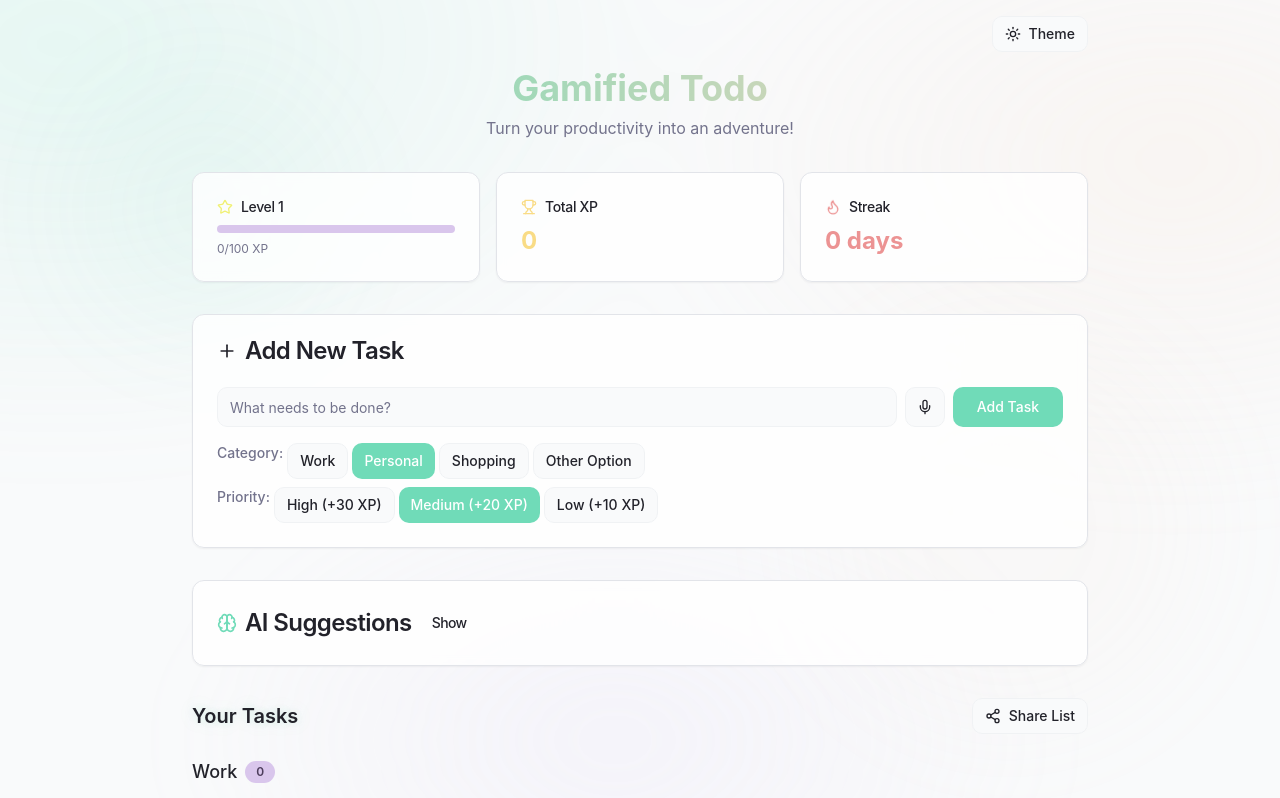
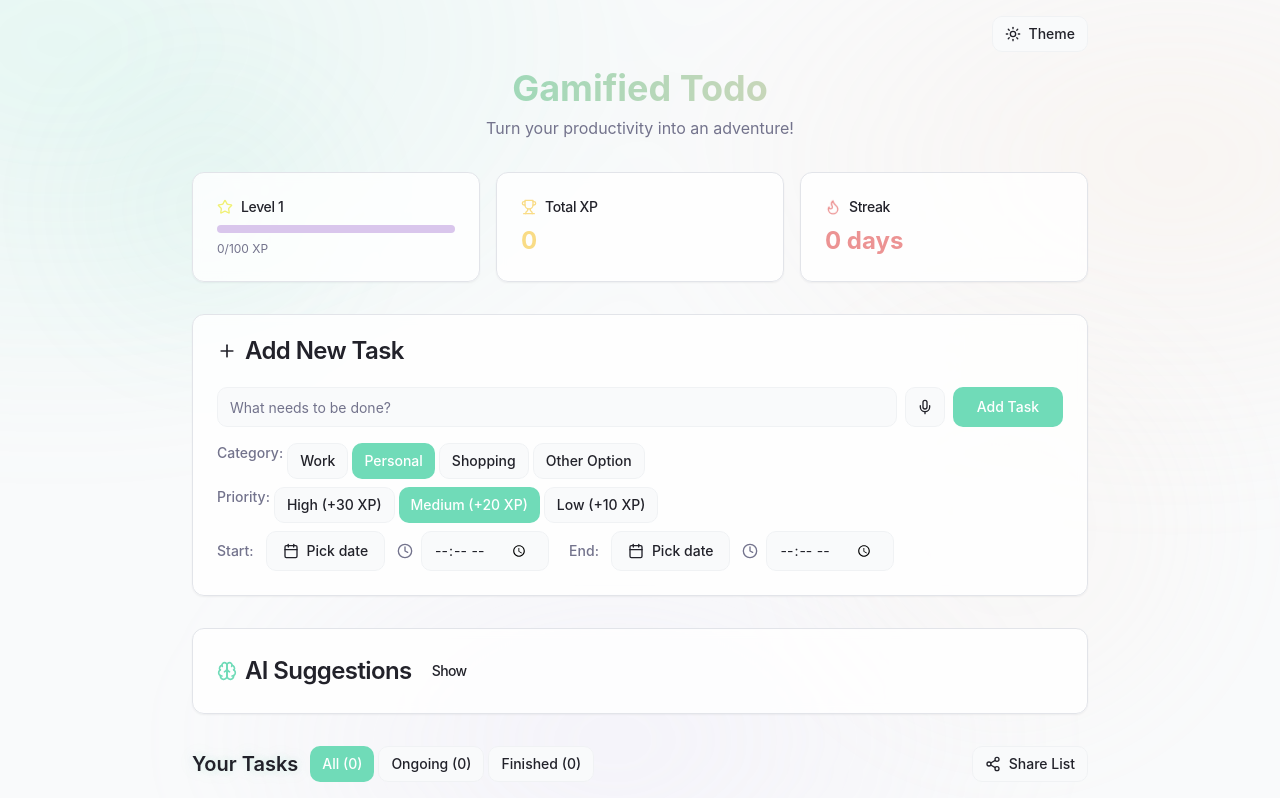
Before and after one commit to bharath132/smart-do-journey, a React (Vite) app: page / in a window 1280 px wide. Shown: the top 798 px of the page. Built offline with nearby package versions, Linux system fonts and the light colour scheme.

Commit message:
Update TodoApp.tsx

```diff
--- a/src/components/TodoApp.tsx
+++ b/src/components/TodoApp.tsx
@@ -4,9 +4,11 @@ import { Input } from "@/components/ui/input";
 import { Card, CardContent, CardHeader, CardTitle } from "@/components/ui/card";
 import { Badge } from "@/components/ui/badge";
 import { Progress } from "@/components/ui/progress";
-import { Mic, MicOff, Plus, Star, Trophy, Flame, Brain, Share2 } from 'lucide-react';
+import { Mic, MicOff, Plus, Star, Trophy, Flame, Brain, Share2, Calendar as CalendarIcon, Clock } from 'lucide-react';
 import { useToast } from "@/hooks/use-toast";
 import ThemeSwitcher from "@/components/ThemeSwitcher";
+import { Popover, PopoverContent, PopoverTrigger } from "@/components/ui/popover";
+import { Calendar } from "@/components/ui/calendar";
 
 interface Task {
   id: string;
@@ -16,6 +18,10 @@ interface Task {
   priority: 'high' | 'medium' | 'low';
   createdAt: Date;
   completedAt?: Date;
+  startDate?: Date;
+  endDate?: Date;
+  startTime?: string;
+  endTime?: string;
 }
 
 interface UserStats {
@@ -41,6 +47,11 @@ const TodoApp = () => {
   const [isRecording, setIsRecording] = useState(false);
   const [showAISuggestions, setShowAISuggestions] = useState(false);
   const [showConfetti, setShowConfetti] = useState(false);
+  const [taskFilter, setTaskFilter] = useState<'all' | 'ongoing' | 'finished'>('all');
+  const [startDate, setStartDate] = useState<Date | undefined>();
+  const [endDate, setEndDate] = useState<Date | undefined>();
+  const [startTime, setStartTime] = useState<string>("");
+  const [endTime, setEndTime] = useState<string>("");
 
   const { toast } = useToast();
   const recognitionRef = useRef<any>(null);
@@ -54,7 +65,11 @@ const TodoApp = () => {
       const parsedTasks = JSON.parse(savedTasks).map((task: any) => ({
         ...task,
         createdAt: new Date(task.createdAt),
-        completedAt: task.completedAt ? new Date(task.completedAt) : undefined
+        completedAt: task.completedAt ? new Date(task.completedAt) : undefined,
+        startDate: task.startDate ? new Date(task.startDate) : undefined,
+        endDate: task.endDate ? new Date(task.endDate) : undefined,
+        startTime: task.startTime ?? undefined,
+        endTime: task.endTime ?? undefined,
       }));
       setTasks(parsedTasks);
     }
@@ -92,11 +107,19 @@ const TodoApp = () => {
       completed: false,
       category: selectedCategory,
       priority: selectedPriority,
-      createdAt: new Date()
+      createdAt: new Date(),
+      startDate,
+      endDate,
+      startTime: startTime || undefined,
+      endTime: endTime || undefined,
     };
 
     setTasks(prev => [newTaskObj, ...prev]);
     setNewTask('');
+    setStartDate(undefined);
+    setEndDate(undefined);
+    setStartTime("");
+    setEndTime("");
 
     toast({
       title: "Task Added! 📝",
@@ -235,6 +258,9 @@ const TodoApp = () => {
   };
 
   const currentXPProgress = ((userStats.xp % 100) / 100) * 100;
+  const allCount = tasks.length;
+  const ongoingCount = tasks.filter(t => !t.completed).length;
+  const finishedCount = tasks.filter(t => t.completed).length;
 
   return (
     <div className="min-h-screen bg-background p-4 relative overflow-hidden animated-gradient">
@@ -387,6 +413,42 @@ const TodoApp = () => {
                   </Button>
                 ))}
               </div>
+
+              <div className="flex flex-wrap gap-3 items-center">
+                <span className="text-sm font-medium text-muted-foreground">Start:</span>
+                <Popover>
+                  <PopoverTrigger asChild>
+                    <Button variant="outline" className="flex items-center gap-2">
+                      <CalendarIcon className="h-4 w-4" />
+                      {startDate ? startDate.toLocaleDateString() : 'Pick date'}
+                    </Button>
+                  </PopoverTrigger>
+                  <PopoverContent align="start" className="p-0">
+                    <Calendar mode="single" selected={startDate} onSelect={setStartDate} />
+                  </PopoverContent>
+                </Popover>
+                <div className="flex items-center gap-2">
+                  <Clock className="h-4 w-4 text-muted-foreground" />
+                  <Input type="time" value={startTime} onChange={(e) => setStartTime(e.target.value)} className="w-32" />
+                </div>
+
+                <span className="ml-2 text-sm font-medium text-muted-foreground">End:</span>
+                <Popover>
+                  <PopoverTrigger asChild>
+                    <Button variant="outline" className="flex items-center gap-2">
+                      <CalendarIcon className="h-4 w-4" />
+                      {endDate ? endDate.toLocaleDateString() : 'Pick date'}
+                    </Button>
+                  </PopoverTrigger>
+                  <PopoverContent align="start" className="p-0">
+                    <Calendar mode="single" selected={endDate} onSelect={setEndDate} />
+                  </PopoverContent>
+                </Popover>
+                <div className="flex items-center gap-2">
+                  <Clock className="h-4 w-4 text-muted-foreground" />
+                  <Input type="time" value={endTime} onChange={(e) => setEndTime(e.target.value)} className="w-32" />
+                </div>
+              </div>
             </div>
           </CardContent>
         </Card>
@@ -426,7 +488,32 @@ const TodoApp = () => {
         {/* Tasks List - separated by category */}
         <div className="space-y-6">
           <div className="flex items-center justify-between">
-            <h2 className="text-xl font-semibold title-glow">Your Tasks</h2>
+            <div className="flex items-center gap-3">
+              <h2 className="text-xl font-semibold title-glow">Your Tasks</h2>
+              <div className="flex gap-1">
+                <Button
+                  variant={taskFilter === 'all' ? 'default' : 'outline'}
+                  size="sm"
+                  onClick={() => setTaskFilter('all')}
+                >
+                  All ({allCount})
+                </Button>
+                <Button
+                  variant={taskFilter === 'ongoing' ? 'default' : 'outline'}
+                  size="sm"
+                  onClick={() => setTaskFilter('ongoing')}
+                >
+                  Ongoing ({ongoingCount})
+                </Button>
+                <Button
+                  variant={taskFilter === 'finished' ? 'default' : 'outline'}
+                  size="sm"
+                  onClick={() => setTaskFilter('finished')}
+                >
+                  Finished ({finishedCount})
+                </Button>
+              </div>
+            </div>
             <Button variant="outline" size="sm" className="flex items-center gap-2">
               <Share2 className="h-4 w-4" />
               Share List
@@ -440,28 +527,36 @@ const TodoApp = () => {
             { key: 'other', label: 'Other Option' },
           ] as const).map(({ key, label }) => {
             const categoryTasks = tasks.filter((t) => t.category === (key as Task['category']))
+            const filteredCategoryTasks = categoryTasks.filter((t) =>
+              taskFilter === 'all' ? true : taskFilter === 'ongoing' ? !t.completed : t.completed
+            )
+            const emptyText = taskFilter === 'all'
+              ? 'No tasks in this category yet.'
+              : taskFilter === 'ongoing'
+              ? 'No ongoing tasks in this category.'
+              : 'No finished tasks in this category.'
             return (
               <div key={key} className="space-y-3 fade-in-up">
                 <div className="flex items-center gap-2">
                   <h3 className="text-lg font-medium">{label}</h3>
                   <Badge variant="secondary" className="text-xs">
-                    {categoryTasks.length}
+                    {filteredCategoryTasks.length}
                   </Badge>
                 </div>
 
-                {categoryTasks.length === 0 ? (
+                {filteredCategoryTasks.length === 0 ? (
                   <Card className="bg-card/80 backdrop-blur-sm">
                     <CardContent className="p-6 text-sm text-muted-foreground">
-                      No tasks in this category yet.
+                      {emptyText}
                     </CardContent>
                   </Card>
                 ) : (
                   <div className="space-y-3">
-                    {categoryTasks.map((task) => (
+                    {filteredCategoryTasks.map((task) => (
                       <Card
                         key={task.id}
                         className={`bg-card/80 backdrop-blur-sm transition-all duration-300 lift ${
-                          task.completed ? 'opacity-60 task-complete-glow' : 'hover:shadow-md'
+                          task.completed ? 'task-complete-glow' : 'hover:shadow-md'
                         }`}
                       >
                         <CardContent className="p-4">
@@ -477,7 +572,7 @@ const TodoApp = () => {
                             </Button>
 
                             <div className="flex-1">
-                              <p className={`${task.completed ? 'line-through text-muted-foreground' : ''}`}>
+                              <p className="">
                                 {task.text}
                               </p>
                               <div className="flex gap-2 mt-1">
@@ -502,11 +597,21 @@ const TodoApp = () => {
                                 >
                                   {task.priority} • {getXPForTask(task.priority)} XP
                                 </Badge>
+                                {(task.startDate || task.endDate || task.startTime || task.endTime) && (
+                                  <Badge variant="outline" className="text-xs">
+                                    {task.startDate ? new Date(task.startDate).toLocaleDateString() : '—'}
+                                    {task.startTime ? ` ${task.startTime}` : ''}
+                                    {" "}-{" "}
+                                    {task.endDate ? new Date(task.endDate).toLocaleDateString() : '—'}
+                                    {task.endTime ? ` ${task.endTime}` : ''}
+                                  </Badge>
+                                )}
                               </div>
                             </div>
 
                             {task.completed && (
                               <div className="text-right text-xs text-muted-foreground">
+                                <p className="font-medium text-success">Completed</p>
                                 <p>+{getXPForTask(task.priority)} XP</p>
                                 <p>{task.completedAt?.toLocaleTimeString()}</p>
                               </div>
```
